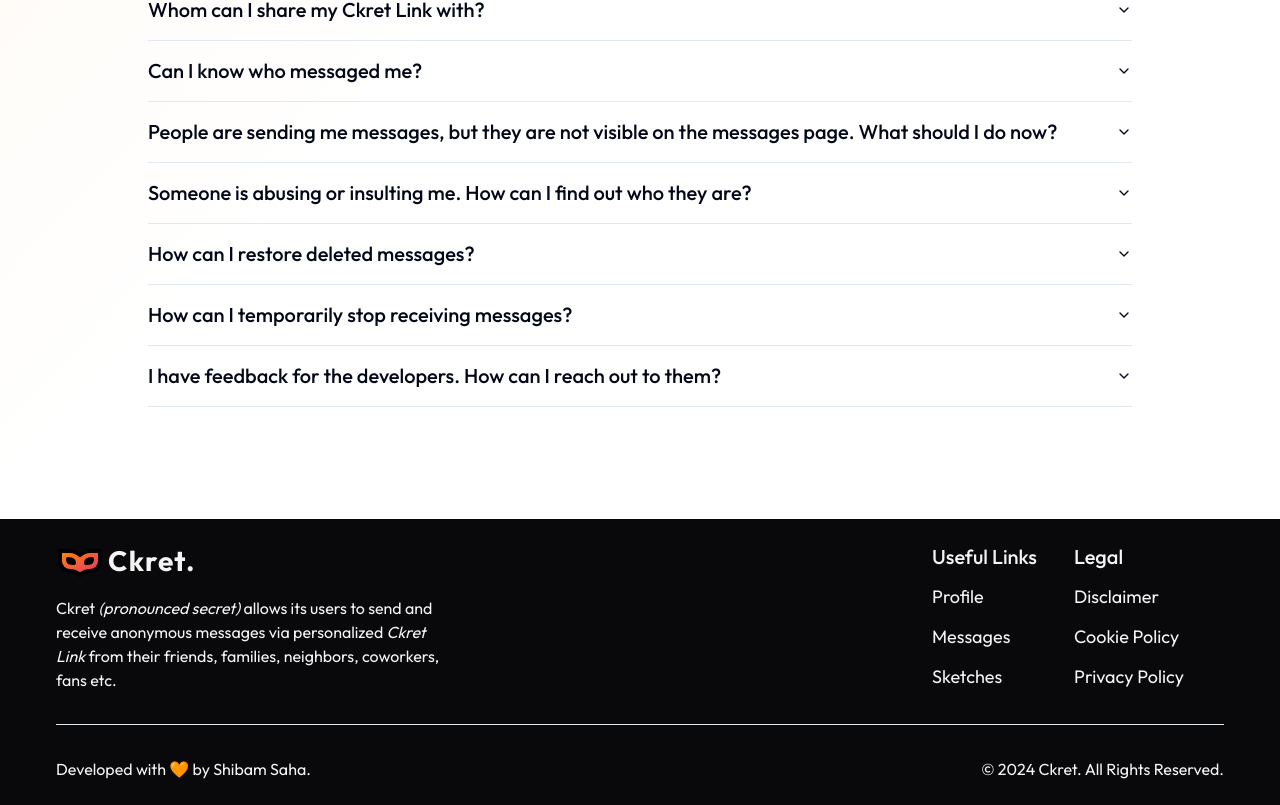
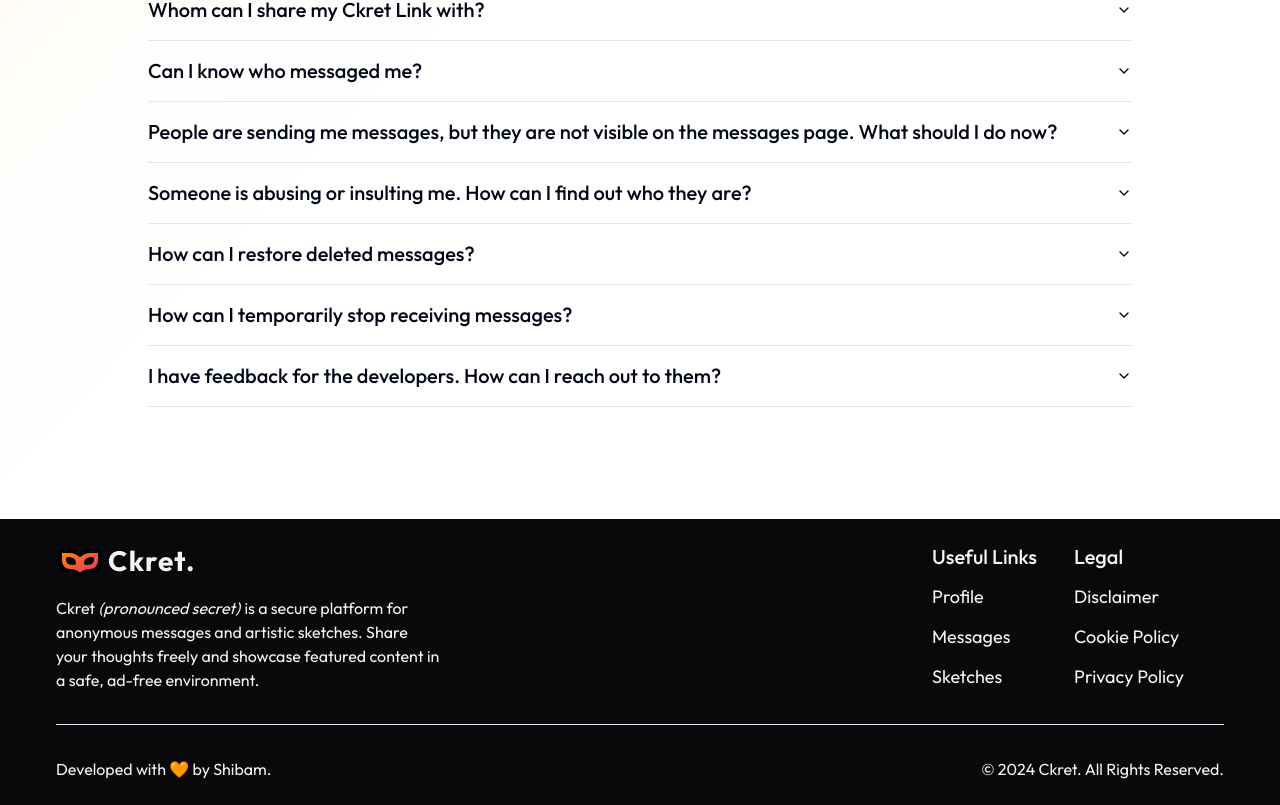
Before and after one commit to s4shibam/ckret, a Next.js app: page / in a window 1280 px wide. Shown: the part 5017-5822 px from the top of the page. Built offline with nearby package versions, Linux system fonts and the light colour scheme; no server answers; what tailwindcss-animated would draw is missing.

Commit message:
fix: update footer description

```diff
--- a/src/components/common/footer.tsx
+++ b/src/components/common/footer.tsx
@@ -14,9 +14,10 @@ const Footer = () => {
         <div>
           <Branding />
           <p className="mt-4 max-w-96">
-            Ckret <em>(pronounced secret)</em> allows its users to send and
-            receive anonymous messages via personalized <em>Ckret Link</em> from
-            their friends, families, neighbors, coworkers, fans etc.
+            Ckret <em className="mr-px">(pronounced secret) </em> is a secure
+            platform for anonymous messages and artistic sketches. Share your
+            thoughts freely and showcase featured content in a safe, ad-free
+            environment.
           </p>
         </div>
         <div className="grid gap-8 md:grid-cols-2">
@@ -73,7 +74,7 @@ const Footer = () => {
         <p className="whitespace-nowrap">
           Developed with 🧡 by{' '}
           <a className="hover:underline" href={env.developer_portfolio_url}>
-            Shibam Saha
+            Shibam
           </a>
           .
         </p>
```
